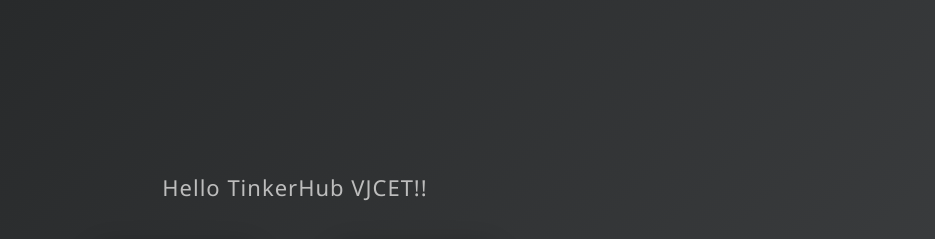
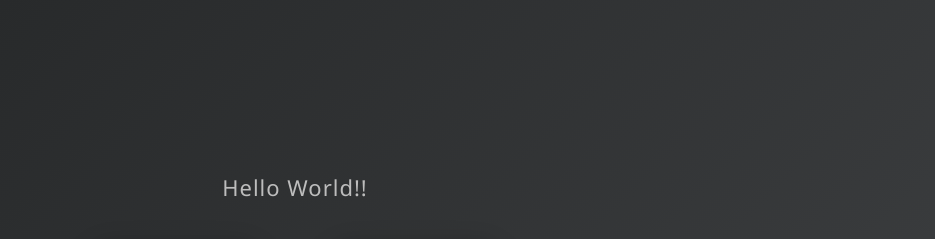
Before and after one commit to mnazfs/git-demo, a plain HTML site: page index.html in a window 1280 px wide. Shown: the top 239 px of the page, without its empty margins (345-1280 px from the left). Drawn offline with Linux system fonts and the light colour scheme.

Commit message:
Update index.html

```diff
--- a/index.html
+++ b/index.html
@@ -5,7 +5,7 @@
         <link rel="stylesheet" href="styles.css"/>
     </head>
     <body>
-        <h3>Hello TinkerHub VJCET!!</h3>
+        <h3>Hello World!!</h3>
         <div class="logos">
             <img src="./img/github.png" alt="GitHub Logo"/>
             <img src="./img/git.png" alt="Git Logo"/>
```
